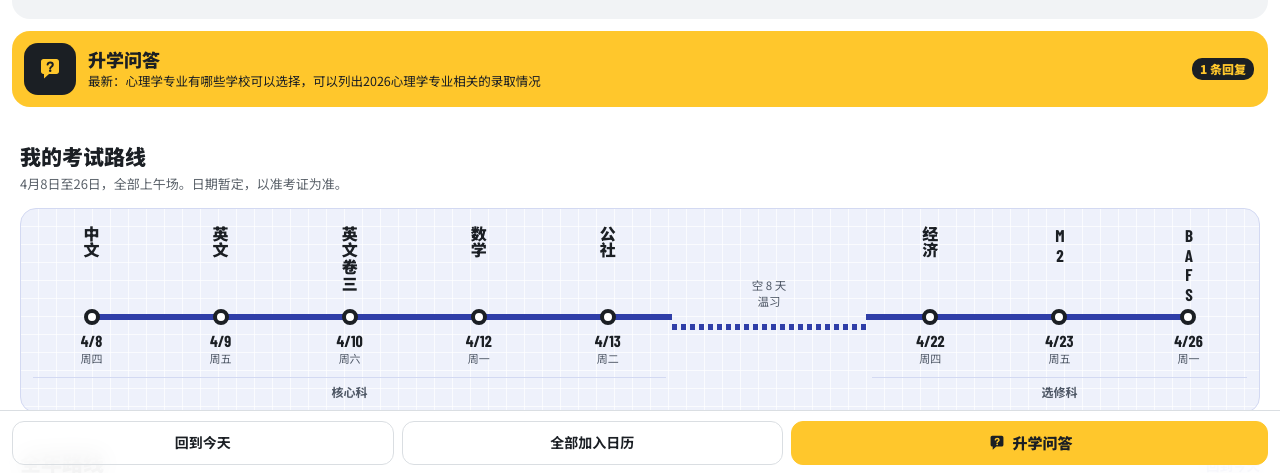
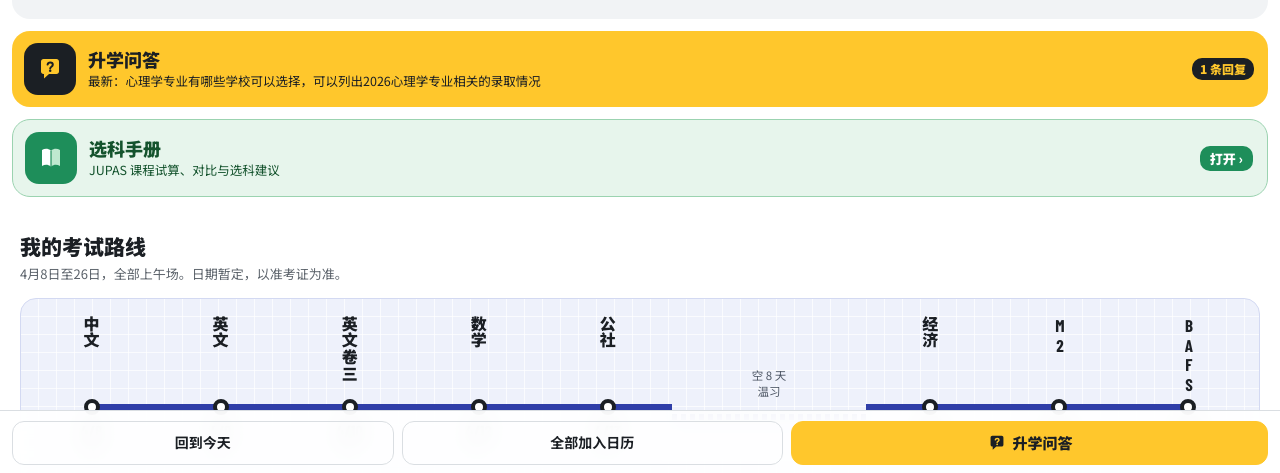
Before and after one commit to raymondman6/raymondman6.github.io, a plain HTML site: page dse2027/index.html in a window 1280 px wide. Shown: the part 325-798 px from the top of the page. Drawn offline with Linux system fonts and the light colour scheme.

Commit message:
Add JUPAS handbook entry button to homepage

```diff
--- a/dse2027/index.html
+++ b/dse2027/index.html
@@ -68,6 +68,7 @@ section,header,footer,main,.board,.row>div,.txt,.node,.head,.month,.earlier,.pp,
 .qa-entry b{display:block;font-size:18px;font-weight:900;line-height:1.3}
 .qa-entry .txt{min-width:0}.qa-entry .txt span{font-size:12.5px;line-height:1.45;overflow:hidden;display:-webkit-box;-webkit-line-clamp:1;-webkit-box-orient:vertical}
 .qa-entry .new{font-size:12px;font-weight:900;background:var(--qa-ink);color:var(--qa);border-radius:10px;padding:1px 8px;white-space:nowrap}
+.hb-entry{background:#E7F5EC;color:#14532D;border:1.5px solid #9BD3B0}.hb-entry .qa-ico{background:#1E8E5A}.hb-entry .go{font-size:13px;font-weight:900;background:#1E8E5A;color:#fff;border-radius:10px;padding:2px 10px;white-space:nowrap}
 
 section{padding:36px 20px 0}
 .sh{display:flex;justify-content:space-between;align-items:baseline;gap:12px}
@@ -238,6 +239,11 @@ footer b{display:block;font-size:15px;color:var(--ink);margin-bottom:4px}
   <span class="qa-ico"><svg width="28" height="28" viewBox="0 0 28 28" aria-hidden="true"><path d="M5 6.5C5 5.1 6.1 4 7.5 4h13C21.9 4 23 5.1 23 6.5v10c0 1.4-1.1 2.5-2.5 2.5H13l-5 4.5V19H7.5C6.1 19 5 17.9 5 16.5z" fill="#FFC72C"/><path d="M11.6 9.6c.3-1.3 1.3-2 2.6-2 1.5 0 2.6.9 2.6 2.2 0 1.9-2.6 1.9-2.6 3.6" fill="none" stroke="#1B1F24" stroke-width="2" stroke-linecap="round"/><circle cx="14.2" cy="15.8" r="1.25" fill="#1B1F24"/></svg></span>
   <span class="txt"><b>升学问答</b><span id="qa-latest">有问题写下来，回复都在这里</span></span>
   <span class="new" id="qa-new" hidden></span>
+</a>
+<a class="qa-entry hb-entry" href="handbook/">
+  <span class="qa-ico"><svg width="28" height="28" viewBox="0 0 28 28" aria-hidden="true"><path d="M5 6c3-1.6 6-1.6 9 .6v16c-3-2.2-6-2.2-9-.6z" fill="#fff"/><path d="M23 6c-3-1.6-6-1.6-9 .6v16c3-2.2 6-2.2 9-.6z" fill="#BFE8CF"/><path d="M14 6.6v16" stroke="#1E8E5A" stroke-width="1.2"/></svg></span>
+  <span class="txt"><b>选科手册</b><span>JUPAS 课程试算、对比与选科建议</span></span>
+  <span class="go">打开 ›</span>
 </a>
 
 <section>
```
